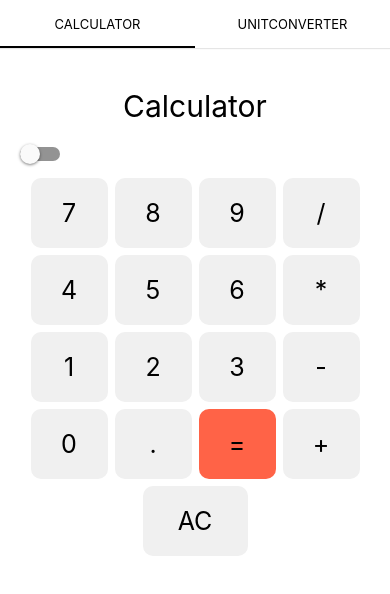
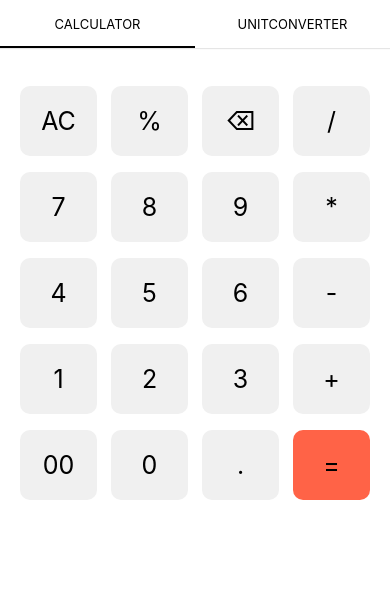
Before and after one commit to jnvshubham7/Calculator-Native-App, a React Native app: screen /Calculator in a window 390 px wide. Shown: the top 594 px of the page. Built offline with nearby package versions, Linux system fonts and the light colour scheme.

Commit message:
chore: Update calculator screen logic and styles

```diff
--- a/src/screens/CalculatorScreen.js
+++ b/src/screens/CalculatorScreen.js
@@ -9,26 +9,30 @@ const CalculatorScreen = () => {
 
   const handleButtonPress = (value) => {
     if (value === '=') {
-      setResult(eval(result).toString());
+      try {
+        setResult(eval(result).toString());
+      } catch (error) {
+        setResult('Error');
+      }
     } else if (value === 'AC') {
       setResult('');
+    } else if (value === '⌫') {
+      setResult(result.slice(0, -1));
     } else {
       setResult(result + value);
     }
   };
 
   const buttons = [
-    ['7', '8', '9', '/'],
-    ['4', '5', '6', '*'],
-    ['1', '2', '3', '-'],
-    ['0', '.', '=', '+'],
-    ['AC']
+    ['AC', '%', '⌫', '/'],
+    ['7', '8', '9', '*'],
+    ['4', '5', '6', '-'],
+    ['1', '2', '3', '+'],
+    ['00', '0', '.', '=']
   ];
 
   return (
     <View style={isDarkMode ? styles.containerDark : styles.containerLight}>
-      <Text style={isDarkMode ? styles.headerDark : styles.headerLight}>Calculator</Text>
-      <Switch value={isDarkMode} onValueChange={toggleDarkMode} />
       <Text style={isDarkMode ? styles.resultDark : styles.resultLight}>{result}</Text>
       <View style={styles.buttonContainer}>
         {buttons.flat().map((button) => (
--- a/src/styles/calculatorStyles.js
+++ b/src/styles/calculatorStyles.js
@@ -1,4 +1,3 @@
-// calculatorStyles.js
 import { StyleSheet } from 'react-native';
 
 export const calculatorStyles = StyleSheet.create({
@@ -12,38 +11,30 @@ export const calculatorStyles = StyleSheet.create({
     backgroundColor: '#1f1f1f',
     padding: 20,
   },
-  headerLight: {
-    fontSize: 30,
-    color: '#000000',
-    textAlign: 'center',
-    marginVertical: 20,
-  },
-  headerDark: {
-    fontSize: 30,
-    color: '#ffffff',
-    textAlign: 'center',
-    marginVertical: 20,
-  },
   resultLight: {
     fontSize: 40,
     color: '#000000',
     textAlign: 'right',
     marginBottom: 10,
+    paddingRight: 10,
+    paddingLeft: 10,
   },
   resultDark: {
     fontSize: 40,
     color: '#ffffff',
     textAlign: 'right',
     marginBottom: 10,
+    paddingRight: 10,
+    paddingLeft: 10,
   },
   buttonContainer: {
     flexDirection: 'row',
     flexWrap: 'wrap',
-    justifyContent: 'center',
+    justifyContent: 'space-between',
   },
   buttonLight: {
     width: '22%',
-    margin: '1%',
+    marginVertical: 8,
     backgroundColor: '#f0f0f0',
     padding: 20,
     borderRadius: 10,
@@ -51,35 +42,23 @@ export const calculatorStyles = StyleSheet.create({
   },
   buttonDark: {
     width: '22%',
-    margin: '1%',
+    marginVertical: 8,
     backgroundColor: '#333333',
     padding: 20,
     borderRadius: 10,
     alignItems: 'center',
   },
   equalButtonLight: {
-    backgroundColor: '#ff6347', // Example color
+    backgroundColor: '#ff6347',
   },
   equalButtonDark: {
-    backgroundColor: '#ff6347', // Example color
+    backgroundColor: '#ff6347',
   },
   acButtonLight: {
-    width: '30%', // Adjusted width
-    height: 70, // Adjusted height
-    margin: '1%',
     backgroundColor: '#f0f0f0',
-    padding: 20,
-    borderRadius: 10,
-    alignItems: 'center',
   },
   acButtonDark: {
-    width: '30%', // Adjusted width
-    height: 70, // Adjusted height
-    margin: '1%',
     backgroundColor: '#333333',
-    padding: 20,
-    borderRadius: 10,
-    alignItems: 'center',
   },
   buttonTextLight: {
     fontSize: 25,
```
